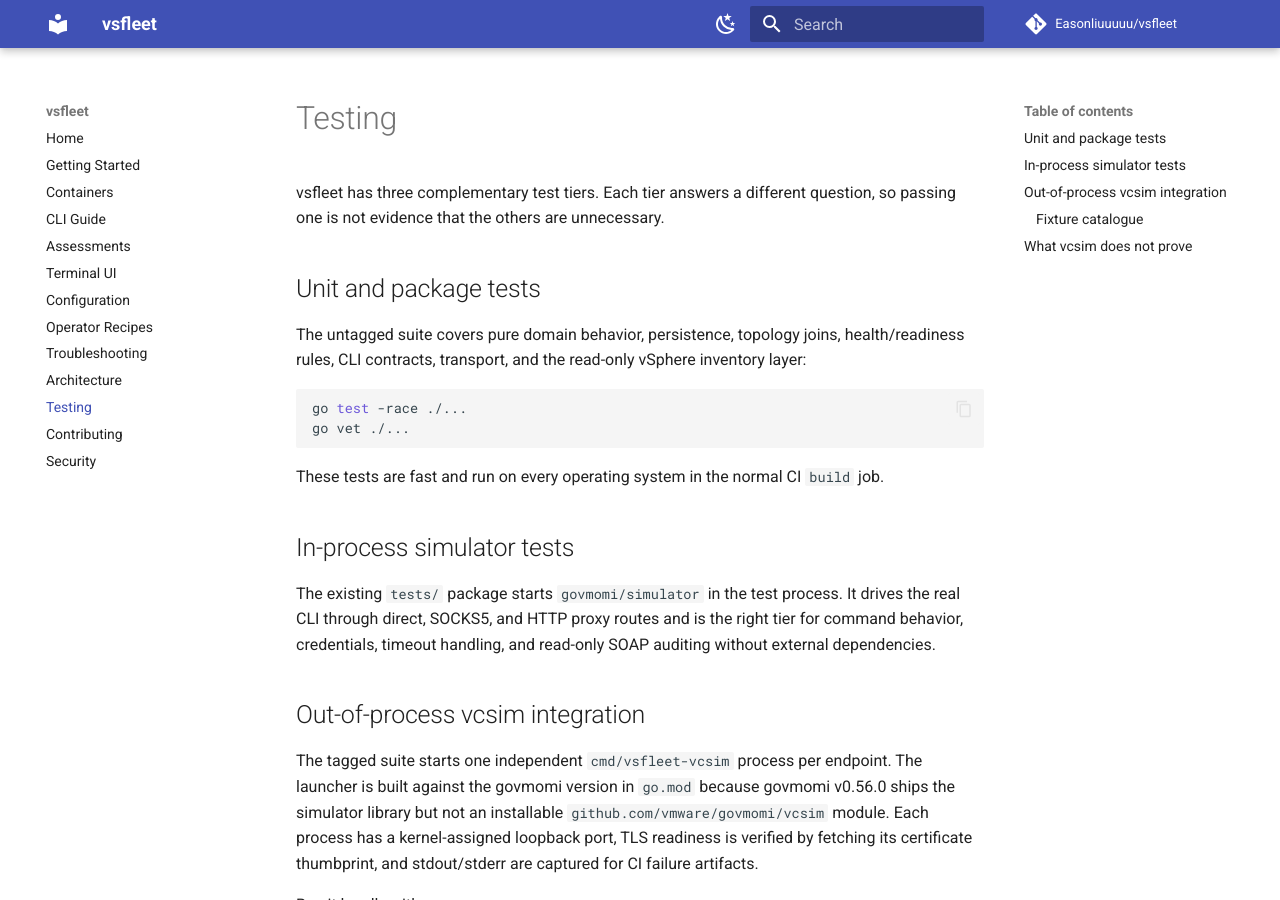
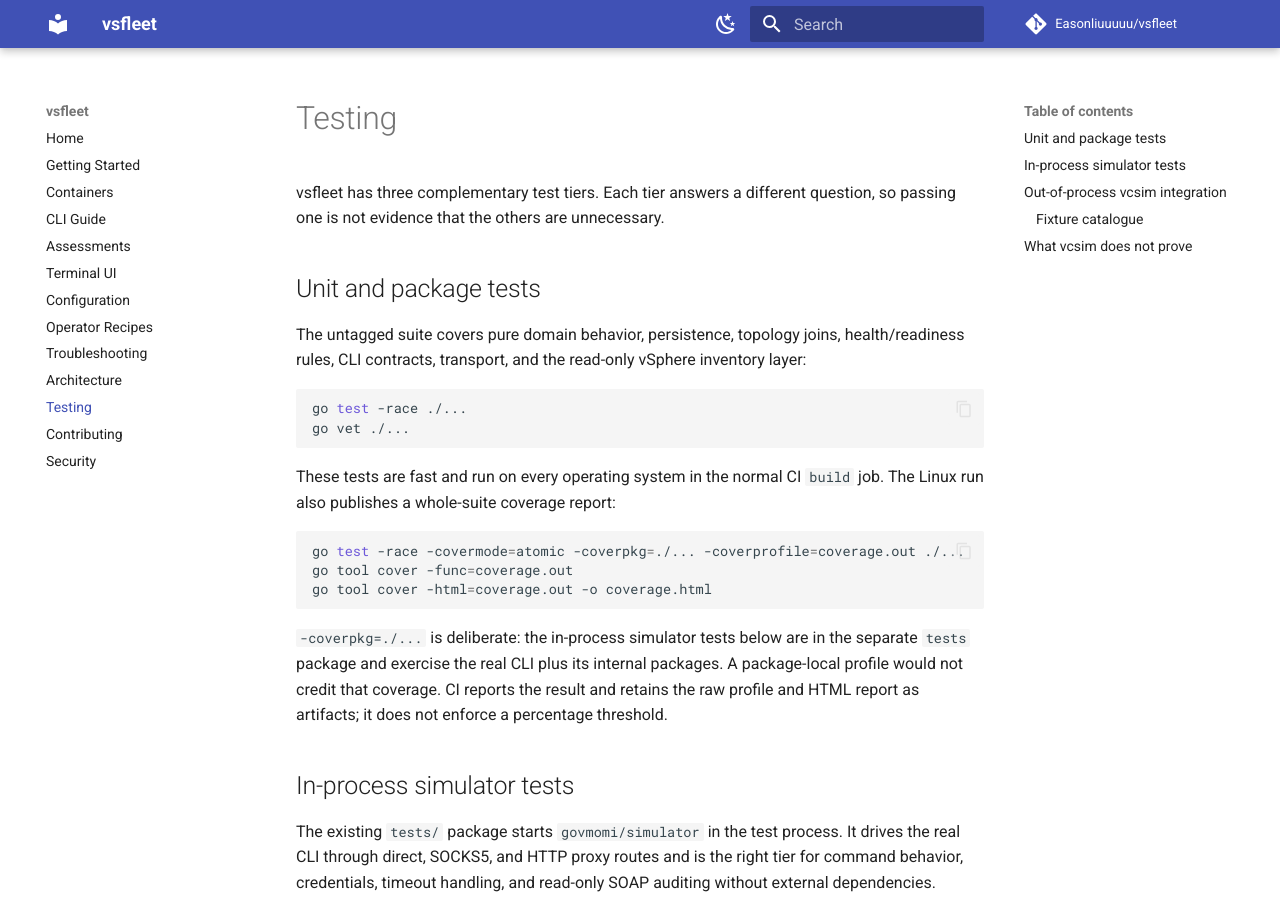
Before and after one commit to Easonliuuuuu/vsfleet, an MkDocs documentation site: the page built from docs/testing.md, in a window 1280 px wide and 900 px high. Built offline with MkDocs 1.6.1 and Material for MkDocs 9.7.7, drawn with Linux system fonts in a browser that asks for light colours; comment, search, counter and statistics services are not loaded.

Commit message:
ci(ci.yml): report whole-suite test coverage
Changes:
- collect Linux race coverage across packages and publish its total in CI
- upload raw and HTML coverage reports for 14 days
- document the local coverage command and report-only policy

Motivation: package-local coverage omits work exercised by the in-process
simulator suite, and CI had no durable coverage baseline.

Testing: go test -race -covermode=atomic -coverpkg=./... passed (76.0%);
workflow YAML parsed; git diff --check passed

````diff
--- a/docs/testing.md
+++ b/docs/testing.md
@@ -15,7 +15,19 @@ go vet ./...
 ```
 
 These tests are fast and run on every operating system in the normal CI
-`build` job.
+`build` job. The Linux run also publishes a whole-suite coverage report:
+
+```sh
+go test -race -covermode=atomic -coverpkg=./... -coverprofile=coverage.out ./...
+go tool cover -func=coverage.out
+go tool cover -html=coverage.out -o coverage.html
+```
+
+`-coverpkg=./...` is deliberate: the in-process simulator tests below are in
+the separate `tests` package and exercise the real CLI plus its internal
+packages. A package-local profile would not credit that coverage. CI reports
+the result and retains the raw profile and HTML report as artifacts; it does
+not enforce a percentage threshold.
 
 ## In-process simulator tests
 
````
Also changed, not shown: 1 other file.
